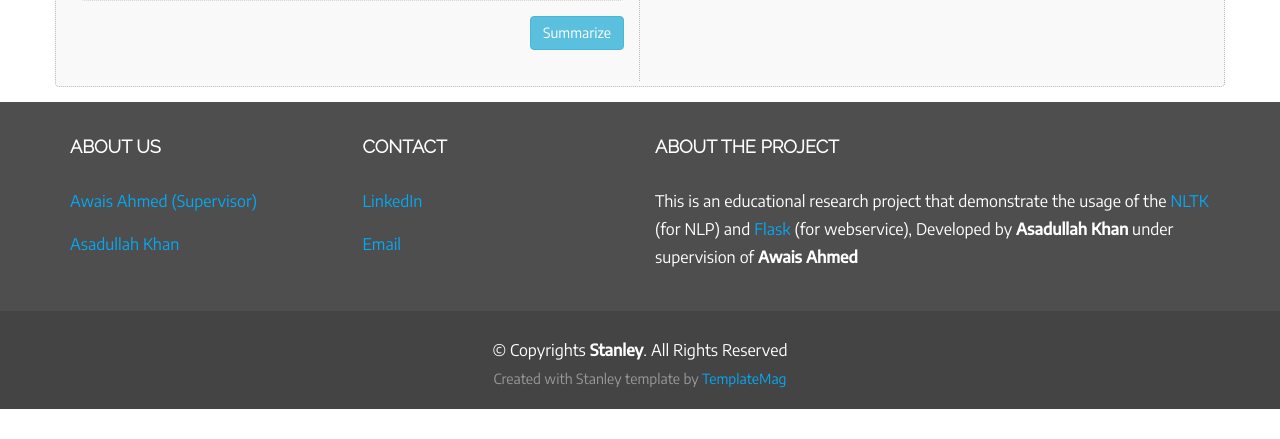
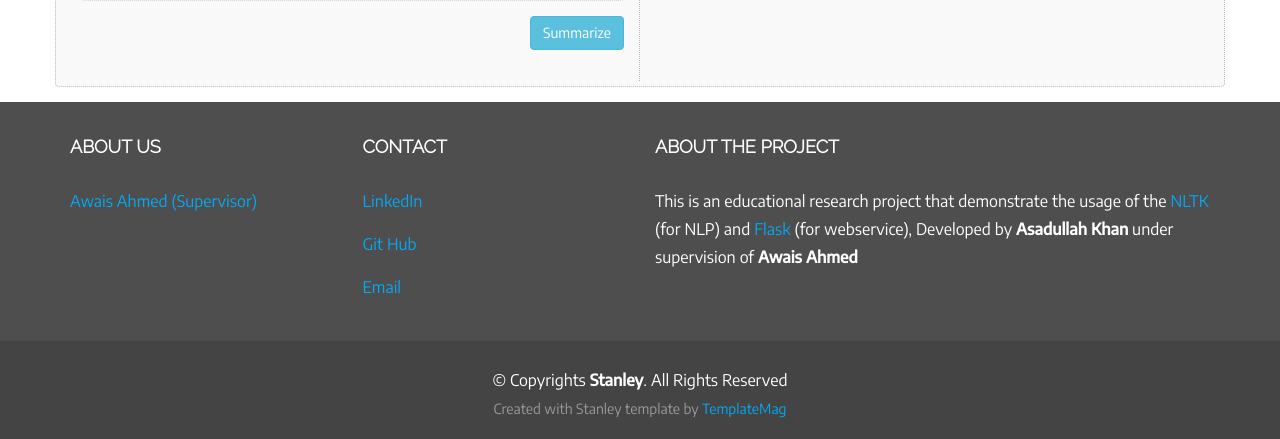
Before and after one commit to asadullah-kr/automatic-text-summarization, a Flask app: page / in a window 1280 px wide. Shown: the part 4166-4605 px from the top of the page. Before the commit the page ends 4575 px from the top, so only its background shows below. Run offline with Flask 2, Linux system fonts and the light colour scheme; some libraries are stand-ins or nearby versions; some web fonts are replaced.

Commit message:
Updated links

```diff
--- a/templates/index.html
+++ b/templates/index.html
@@ -126,13 +126,13 @@
             <div class="col-lg-3">
                 <h4>About Us</h4>
                 <p><a href="#">Awais Ahmed (Supervisor)</a><br/></p>
-                <p><a href="#">Asadullah Khan</a><br/></p>
             </div><!-- /col-lg-3 -->
 
             <div class="col-lg-3">
                 <h4>Contact</h4>
                 <p><a href="https://www.linkedin.com/in/asadullahkr/" target="_blank">LinkedIn</a><br/></p>
-                <p><a href="#">Email</a><br/></p>
+                <p><a href="https://github.com/asadullah-kr/" target="_blank">Git Hub</a><br/></p>
+                <p><a href="mailto:asadullah.kr@gmail.com">Email</a><br/></p>
             </div><!-- /col-lg-4 -->
 
             <div class="col-lg-6">
```
